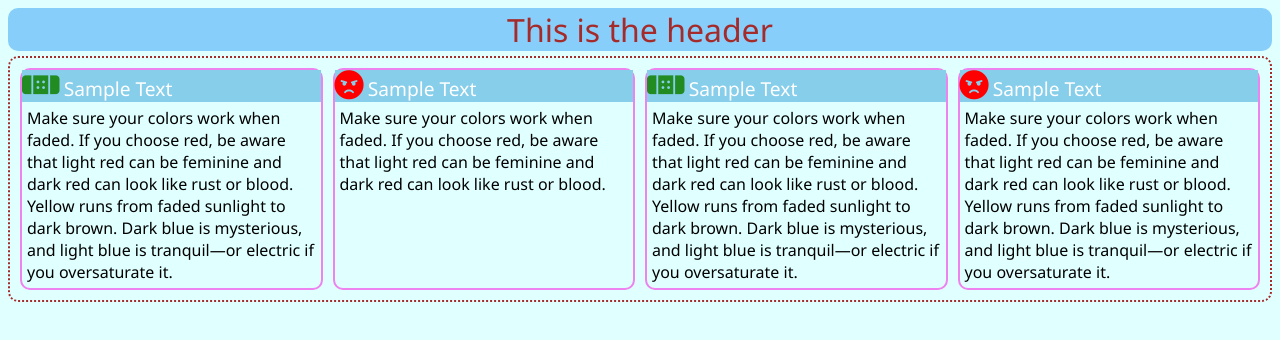
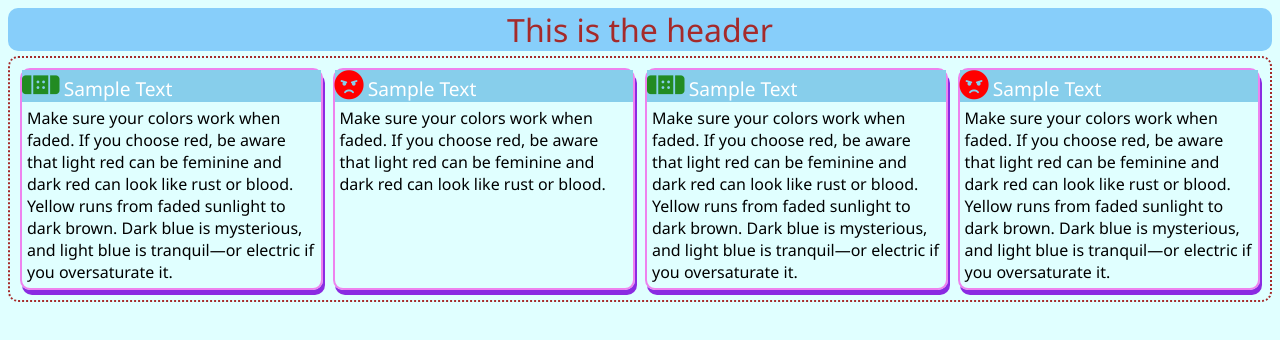
Before and after one commit to AshishVerma19/TodoBoard, a plain HTML site: page index.html in a window 1280 px wide. Drawn offline with Linux system fonts and the light colour scheme; a script that the page names is missing.

Commit message:
Update index.css
added box-shadow

```diff
--- a/index.css
+++ b/index.css
@@ -25,6 +25,7 @@ article{
     margin: 5px;
     border-radius: 10px;
     flex-wrap: wrap;
+    box-shadow: 2px 5px blueviolet;
 }
 header{
     text-align: center;
```
